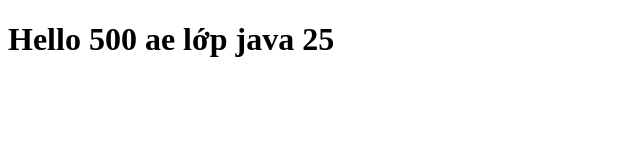
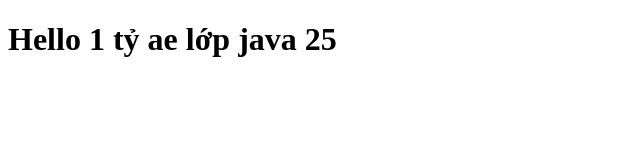
Before and after one commit to QuocHieu977/Java25-Basic-HTML-CSS, a plain HTML site: page Buoi-2/index.html in a window 1280 px wide. Shown: the whole page, without its empty margins (0-640 px from the left). Drawn offline with Linux system fonts and the light colour scheme.

Commit message:
update code b2

```diff
--- a/Buoi-2/index.html
+++ b/Buoi-2/index.html
@@ -6,6 +6,6 @@
     <title>Document</title>
 </head>
 <body>
-    <h1>Hello 500 ae lớp java 25</h1>
+    <h1>Hello 1 tỷ ae lớp java 25</h1>
 </body>
 </html>
```
